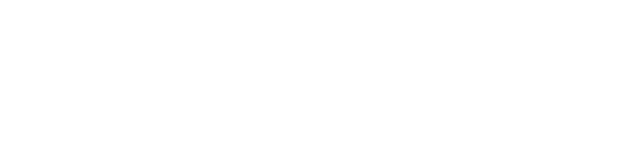
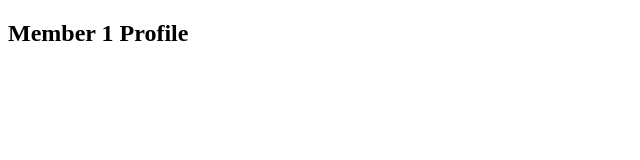
Before and after one commit to longsnhu/Assignment, a plain HTML site: page index.html in a window 1280 px wide. Shown: the whole page, without its empty margins (0-640 px from the left). Drawn offline with Linux system fonts and the light colour scheme.

Commit message:
Member 1 do first commit

```diff
--- a/index.html
+++ b/index.html
@@ -6,6 +6,7 @@
   </head>
   <body>
     <section id="member1">
+      <h2>Member 1 Profile</h2>
 
     </section>
 
```
